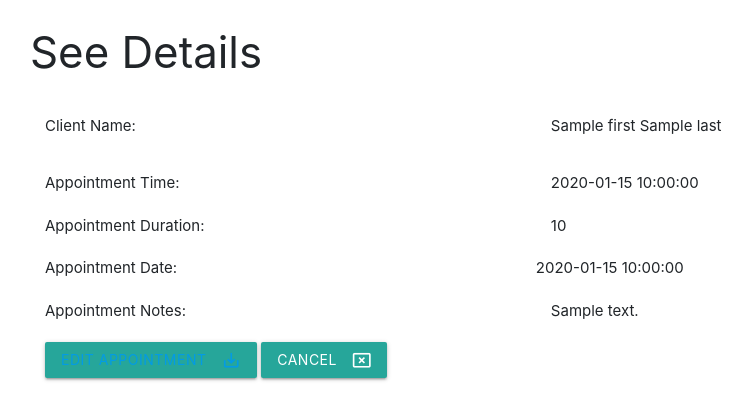
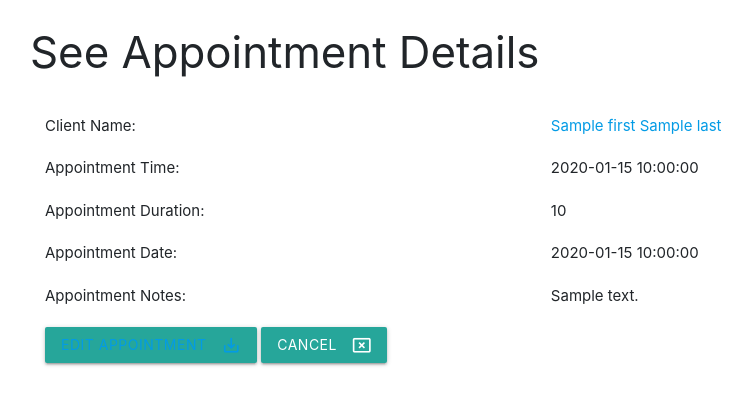
Before and after one commit to Lindsaykerr1994/Appointment-Planner, a Flask app: template templates/appointment.html in a window 1280 px wide. Shown: the top 420 px of the page, without its empty margins (0-752 px from the left). Run offline with Flask 2, Linux system fonts and the light colour scheme; the template is opened without the code that fills it: most values are stand-ins (such as "Sample title", 1, 10 or a date in 2020); some libraries are stand-ins or nearby versions.

Commit message:
Created appointment.html to load specific appointment details

```diff
--- a/app.py
+++ b/app.py
@@ -85,6 +85,14 @@ def delete_task(appt_id):
     return redirect(url_for('get_appointments'))
 
 
+@app.route('/see_client/<client_id>')
+def see_client(client_id):
+    the_client = mongo.db.clients.find_one({"_id": ObjectId(client_id)})
+    return render_template('client-details.html',
+                           client=the_client,
+                           appointments=mongo.db.appointments.find())
+
+
 if __name__ == '__main__':
     app.run(host=os.environ.get('IP'),
             port=int(os.environ.get('PORT')),
--- a/templates/appointment.html
+++ b/templates/appointment.html
@@ -3,7 +3,7 @@
     <div class="container-fluid">
         <div class="row justify-content-md-center">
             <div class="col-12">
-                <h3>See Details</h3>
+                <h3>See Appointment Details</h3>
             </div>
         </div>
         <div class="row">
@@ -14,8 +14,8 @@
                         </div>
                         <div class="col-6">
                             {% for client in clients %}
-                                {% if appointment.client_id == client._id %}
-                                <p>{{client.first}} {{client.last}}</p>
+                                {% if appointment.client_id|string() == client._id|string() %}
+                                    <a href="{{url_for('see_client', client_id=client._id)}}">{{client.first}} {{client.last}}</a>
                                 {% endif %}
                             {% endfor %}
                         </div>
@@ -40,7 +40,7 @@
                         <div class="col-6">
                             Appointment Date:
                         </div>
-                        <div class="col-6d">
+                        <div class="col-6">
                             {{appointment.start_date}}
                         </div>
                     </div>
@@ -55,7 +55,7 @@
                     <div class="row">
                         <div class="col-6">
                             <button class="btn waves-effect waves-light">
-                                <a href="{{url_for('edit_appointment', appointment_id=appointment._id)}}">Edit Appointment
+                                <a href="{{url_for('edit_appointment', appt_id=appointment._id)}}">Edit Appointment
                                     <i class="material-icons right">save_alt</i>
                                 </a>
                             </button>
```
Also changed, not shown: templates/client-details.html (added).
